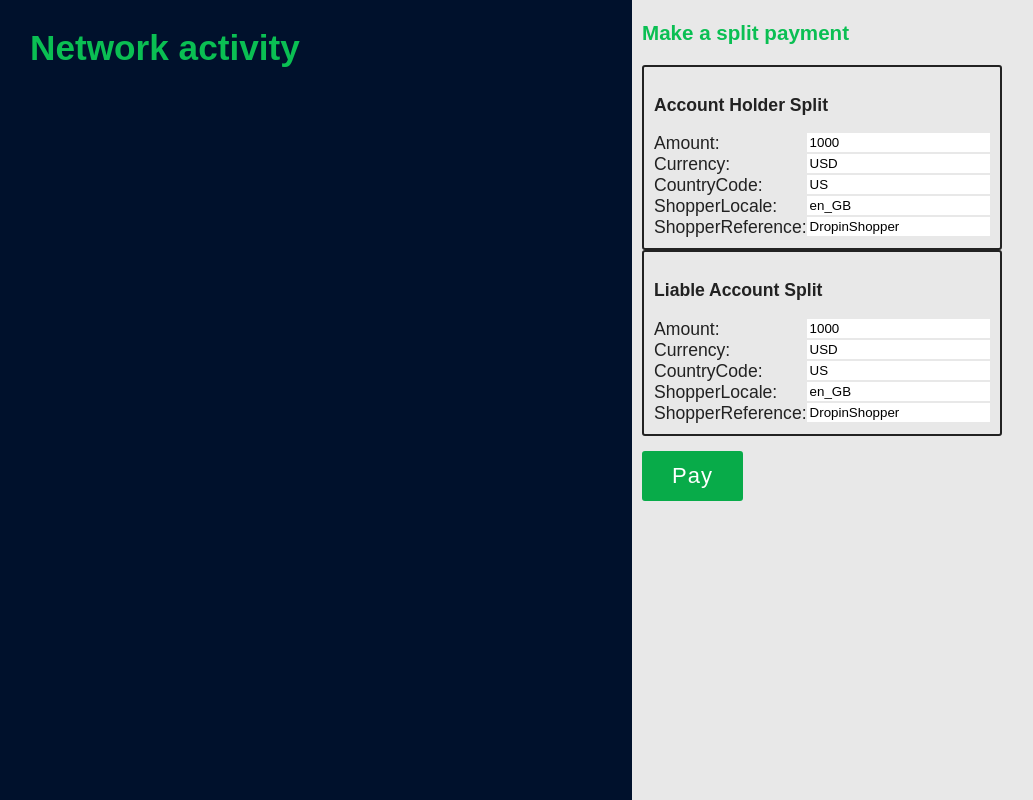
After one commit to crrood/platforms_sandbox, a Flask app: template templates/template.html in a window 1280 px wide. The commit adds this page. Shown: the whole page, without its empty margins (8-1041 px from the left). Run offline with Flask 2, Linux system fonts and the light colour scheme; the template is opened without the code that fills it, so the values that code supplies are empty; parts of the project's set-up code (start-up, migrations or seed data) failed here and were passed over; some libraries are stand-ins or nearby versions.

Commit message:
add basic template, css

```diff
--- a/app.py
+++ b/app.py
@@ -15,7 +15,7 @@ def index():
     Main page
     """
     utils.logger.info("receiving request to /")
-    return render_template("index.html")
+    return render_template("template.html")
 
 @app.route("/forwardRequest", methods=["POST"])
 def forward_request():
--- a/templates/index.html
+++ b/templates/layout.html
@@ -8,22 +8,18 @@
   <!-- Code highlighting via highlight.js -->
   <link rel="stylesheet" href="//cdnjs.cloudflare.com/ajax/libs/highlight.js/9.12.0/styles/darcula.min.css">
   <script src="//cdnjs.cloudflare.com/ajax/libs/highlight.js/9.12.0/highlight.min.js"></script>
-
-  <!-- Load React -->
-  <!-- Note: when deploying, replace "development.js" with "production.min.js". -->
-  <script src="https://unpkg.com/react@16/umd/react.development.js" crossorigin></script>
-  <script src="https://unpkg.com/react-dom@16/umd/react-dom.development.js" crossorigin></script>
-  <script src="https://unpkg.com/babel-core@5.8.38/browser.js" crossorigin></script>
 </head>
 
 <body class="dark">
+  <!-- Left column for API requests / responses -->
   <div class="left-column">
     <h1>Network activity</h1>
     <div id="output"></div>
   </div>
 
   <div class="right-column">
-    <!-- Component to make pay-ins -->
+    <!-- Component to send pay-ins -->
+    {% block paymentForm %}{% endblock %}
 
     <!-- List of accountHolders -->
 
--- /dev/null
+++ b/templates/template.html
@@ -0,0 +1,23 @@
+{% extends "layout.html" %}
+{% block paymentForm %}
+<h3>Make a split payment</h3>
+<div class="">
+  <div class="client-form">
+    <p><b>Account Holder Split</b></p>
+    Amount: <input type="text" id="valueInput" name="value" value="1000" /><br>
+    Currency: <input type="text" id="currencyInput" name="currency" value="USD" /><br>
+    CountryCode: <input type="text" id="countryCodeInput" name="countryCode" value="US" /><br>
+    ShopperLocale: <input type="text" id="shopperLocaleInput" name="shopperLocale" value="en_GB" /><br>
+    ShopperReference: <input type="text" id="shopperReferenceInput" name="shopperReference" value="DropinShopper" /><br>
+  </div>
+  <div class="client-form">
+    <p><b>Liable Account Split</b></p>
+    Amount: <input type="text" id="valueInput" name="value" value="1000" /><br>
+    Currency: <input type="text" id="currencyInput" name="currency" value="USD" /><br>
+    CountryCode: <input type="text" id="countryCodeInput" name="countryCode" value="US" /><br>
+    ShopperLocale: <input type="text" id="shopperLocaleInput" name="shopperLocale" value="en_GB" /><br>
+    ShopperReference: <input type="text" id="shopperReferenceInput" name="shopperReference" value="DropinShopper" /><br>
+  </div>
+</div>
+<button id="payBtn">Pay</button>
+{% endblock %}
```
Also changed, not shown: css/style.css (+0 -78 lines).
